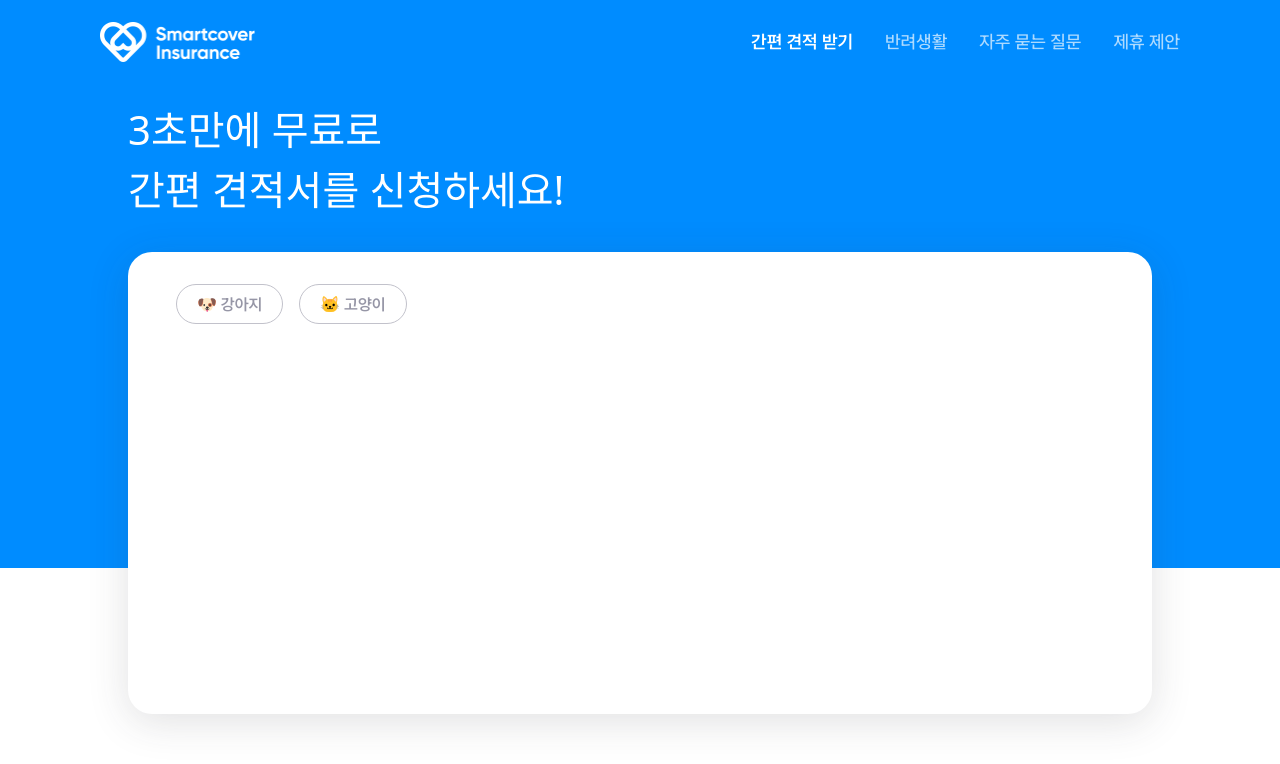
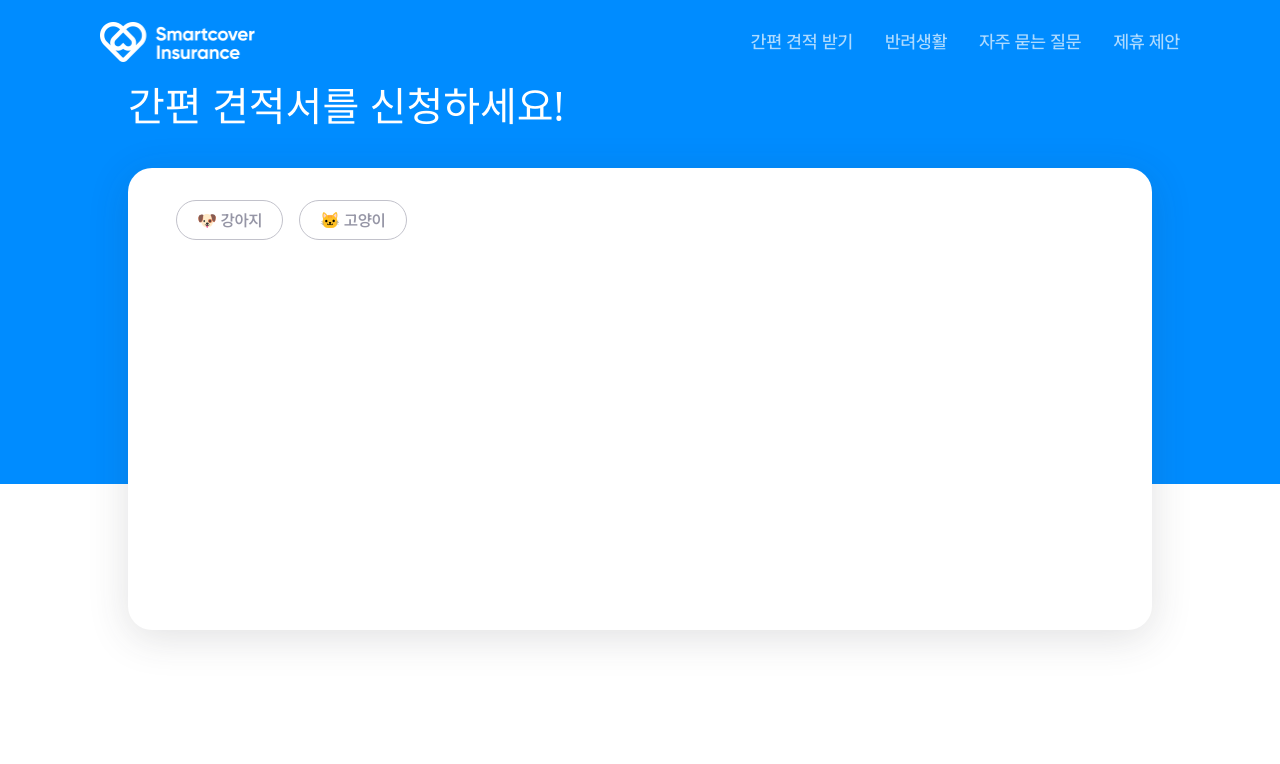
Before and after one commit to FITPET-A/FITPET_FE, a Next.js app: page / in a window 1280 px wide. Shown: the top 764 px of the page. Built offline with nearby package versions, Linux system fonts and the light colour scheme; a web font is replaced by a local one.

Commit message:
feat: 스크롤 시 스타일 변화 기능

```diff
--- a/components/Header.tsx
+++ b/components/Header.tsx
@@ -1,12 +1,46 @@
+"use client";
+
+import { useState, useEffect } from "react";
 import Image from "next/image";
 import Link from "next/link";
 import Nav from "./Nav";
 
 function Header() {
+  const [isScrolled, setIsScrolled] = useState(false);
+
+  useEffect(() => {
+    const handleScroll = () => {
+      if (window.scrollY > 0) {
+        setIsScrolled(true);
+      } else {
+        setIsScrolled(false);
+      }
+    };
+
+    window.addEventListener("scroll", handleScroll);
+
+    return () => {
+      window.removeEventListener("scroll", handleScroll);
+    };
+  }, []);
+
   return (
-    <header className="flex h-[84px] items-center justify-center bg-primary-50">
+    <header
+      className={`fixed left-0 right-0 top-0 z-50 flex h-[84px] w-full items-center justify-center overflow-x-auto transition-colors duration-500 ${
+        isScrolled ? "bg-white shadow-md" : "bg-primary-50"
+      }`}
+    >
       <div className="flex w-[1080px] justify-between">
         <Link href="/">
+          {isScrolled ? (
+            <Image
+              src="/assets/sc_logo_color.webp"
+              width={155}
+              height={40}
+              alt="sc_logo_color"
+              priority
+            />
+          ) : (
             <Image
               src="/assets/sc_logo_white.webp"
               width={155}
@@ -14,8 +48,9 @@
               alt="sc_logo_white"
               priority
             />
+          )}
         </Link>
-        <Nav />
+        <Nav isScrolled={isScrolled} />
       </div>
     </header>
   );
--- a/components/Nav.tsx
+++ b/components/Nav.tsx
@@ -5,33 +5,45 @@
 import { usePathname } from "next/navigation";
 
 const menuItems = [
-  { href: ROUTES.HOME, label: "간편 견적 받기" },
+  { href: ROUTES.QUICK_QUOTE, label: "간편 견적 받기" },
   { href: ROUTES.LIFESTYLE, label: "반려생활" },
   { href: ROUTES.FAQ, label: "자주 묻는 질문" },
   { href: ROUTES.PARTNERSHIP, label: "제휴 제안" },
 ];
 
-function Nav() {
+function Nav({ isScrolled }: { isScrolled: boolean }) {
   const pathname = usePathname();
 
   return (
     <nav className="flex items-center" aria-label="네비게이션">
-      <ul className="flex space-x-8 text-lg text-primary-10">
-        {menuItems.map((item) => (
+      <ul
+        className={`flex space-x-8 text-lg ${isScrolled ? "text-grayscale-50" : "text-primary-10"}`}
+      >
+        {menuItems.map((item) => {
+          let linkClass = "";
+
+          if (pathname === item.href) {
+            linkClass = isScrolled
+              ? "font-semibold text-black"
+              : "font-semibold text-grayscale-00";
+          } else {
+            linkClass = isScrolled
+              ? "hover:font-semibold hover:text-black"
+              : "hover:font-semibold hover:text-grayscale-00";
+          }
+
+          return (
             <li key={item.label}>
               <Link
                 href={item.href}
                 aria-label={`${item.label} 페이지로 이동`}
-              className={`${
-                pathname === item.href
-                  ? "font-semibold text-grayscale-00"
-                  : "hover:font-semibold hover:text-grayscale-00"
-              } `}
+                className={linkClass}
               >
                 {item.label}
               </Link>
             </li>
-        ))}
+          );
+        })}
       </ul>
     </nav>
   );
```
Lines whose indentation alone changed are shown as unchanged.
